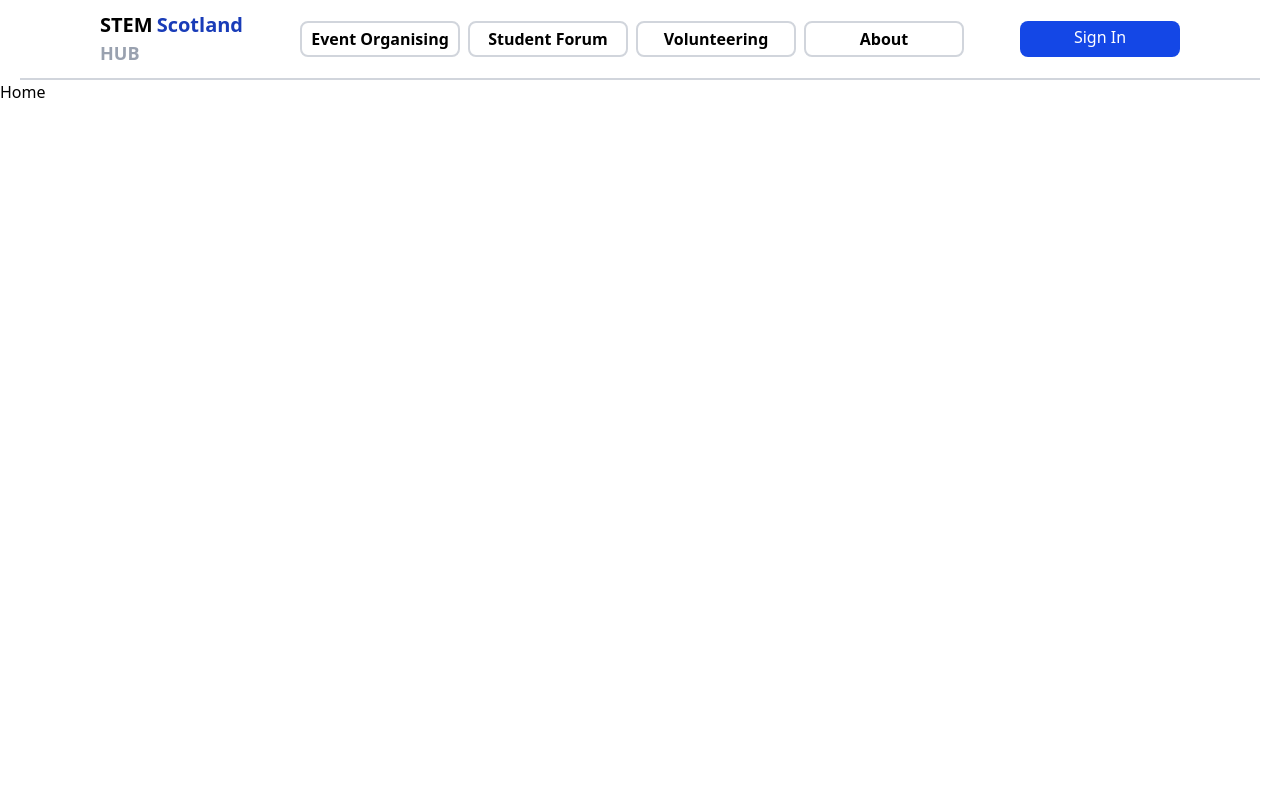
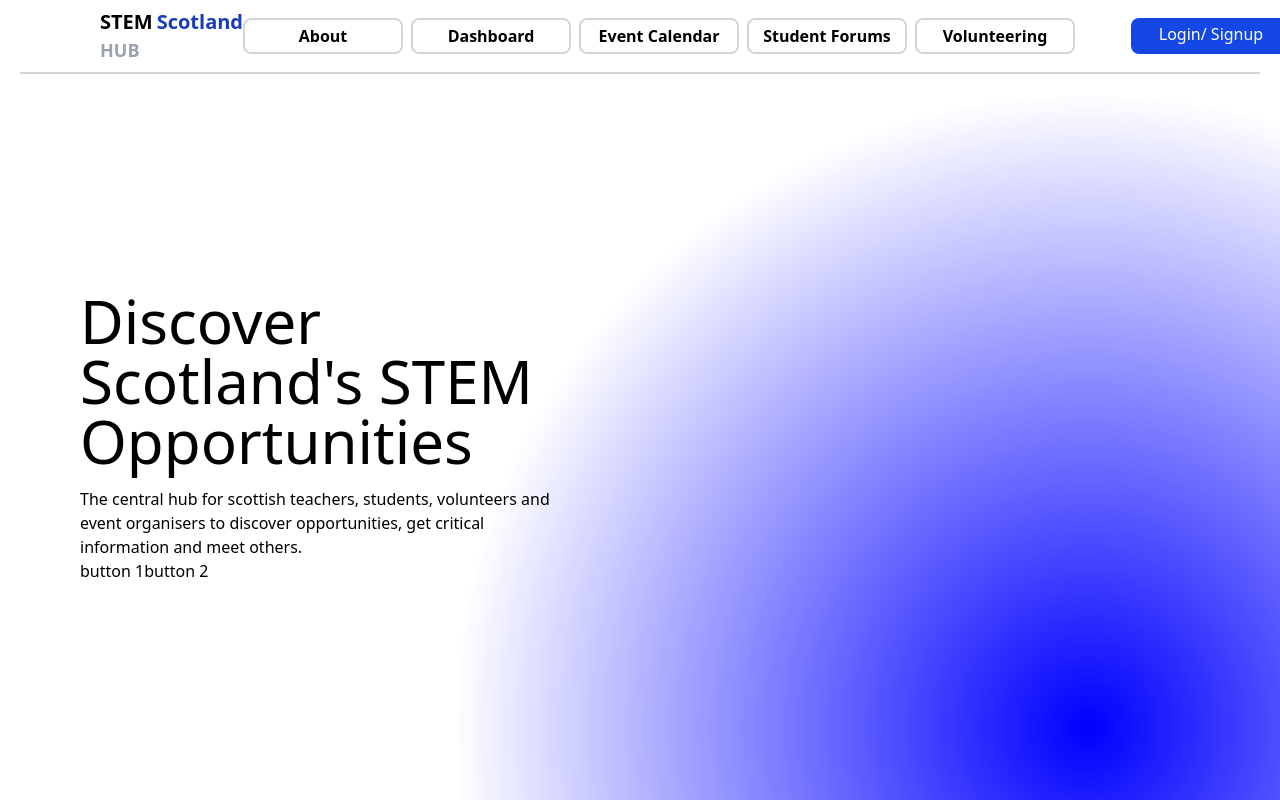
Before and after one commit to GrayHound85/stem-hub-scotland, a Next.js app in the folder app/: page / in a window 1280 px wide. Built offline with nearby package versions, Linux system fonts and the light colour scheme.

Commit message:
i dont quite know what i did but i did it

```diff
--- a/app/package.json
+++ b/app/package.json
@@ -9,9 +9,9 @@
     "lint": "eslint"
   },
   "dependencies": {
-    "next": "16.2.10",
-    "react": "19.2.4",
-    "react-dom": "19.2.4"
+    "next": "^16.2.10",
+    "react": "^19.2.4",
+    "react-dom": "^19.2.4"
   },
   "devDependencies": {
     "@tailwindcss/postcss": "^4",
--- /dev/null
+++ b/app/src/Components/GetAuth.tsx
@@ -0,0 +1,27 @@
+export async function check_valid(
+  value:
+    | "About"
+    | "Dashboard"
+    | "Event Calendar"
+    | "Explore Programs"
+    | "Student Forums"
+    | "Volunteering"
+    | "Login",
+) {
+  switch (value) {
+    case "About":
+      return true;
+    case "Dashboard":
+      return true;
+    case "Event Calendar":
+      return true;
+    case "Explore Programs":
+      return false;
+    case "Student Forums":
+      return true;
+    case "Volunteering":
+      return true;
+    case "Login":
+      return true;
+  }
+}
--- a/app/src/Components/NavBar.tsx
+++ b/app/src/Components/NavBar.tsx
@@ -1,11 +1,38 @@
 import Link from "next/link";
+import { check_valid } from "./GetAuth";
 
-function NavBar() {
-  const value: { display: string; link: string }[] = [
-    { display: "Event Organising", link: "/event_organising" },
-    { display: "Student Forum", link: "/student_forum" },
-    { display: "Volunteering", link: "/volunteering" },
-    { display: "About", link: "/about" },
+async function NavBar() {
+  const value: { display: string; link: string; requirement: boolean }[] = [
+    {
+      display: "About",
+      link: "/about",
+      requirement: await check_valid("About" as const),
+    },
+    {
+      display: "Dashboard",
+      link: "/dashboard",
+      requirement: await check_valid("Dashboard" as const),
+    },
+    {
+      display: "Event Calendar",
+      link: "/event_calendar",
+      requirement: await check_valid("Event Calendar" as const),
+    },
+    {
+      display: "Explore Programs",
+      link: "/explore_programs",
+      requirement: await check_valid("Explore Programs" as const),
+    },
+    {
+      display: "Student Forums",
+      link: "/student_forums",
+      requirement: await check_valid("Student Forums" as const),
+    },
+    {
+      display: "Volunteering",
+      link: "/volunteering",
+      requirement: await check_valid("Volunteering" as const),
+    },
   ];
   return (
     <div className="flex items-center justify-between bg-white border-b-2 border-gray-300 mx-5 p-1 px-20 h-20">
@@ -20,19 +47,20 @@ function NavBar() {
       </Link>
 
       <div className="flex gap-2">
-        {value.map((item, index) => (
-          <div
-            key={index}
-            className="flex justify-center w-40 border-2 border-gray-300 p-1 rounded-lg">
-            <Link
-              href={item.link}
-              className="text-black font-semibold">
-              {item.display}
-            </Link>
-          </div>
-        ))}
+        {value.map(
+          ({ display, link, requirement }, index) =>
+            requirement && (
+              <div
+                key={index}
+                className="flex justify-center w-40 border-2 border-gray-300 p-1 rounded-lg">
+                <Link href={link} className="text-black font-semibold">
+                  {display}
+                </Link>
+              </div>
+            ),
+        )}
         <div className="flex justify-center text-white bg-blue-700 w-40 p-1 ml-12 rounded-lg">
-          <h1> Sign In</h1>
+          <Link href="\login"> Login/{"\n"} Signup</Link>
         </div>
       </div>
     </div>
--- /dev/null
+++ b/app/src/app/dashboard/page.tsx
@@ -0,0 +1,5 @@
+function Dashboard() {
+  return <div>Dashboard</div>;
+}
+
+export default Dashboard;
--- /dev/null
+++ b/app/src/app/event_calendar/page.tsx
@@ -0,0 +1,5 @@
+function EventCalendar() {
+  return <div>EventCalendar</div>;
+}
+
+export default EventCalendar;
--- /dev/null
+++ b/app/src/app/explore_programs/page.tsx
@@ -0,0 +1,5 @@
+function ExplorePrograms() {
+  return <div>ExplorePrograms</div>;
+}
+
+export default ExplorePrograms;
--- a/app/src/app/layout.tsx
+++ b/app/src/app/layout.tsx
@@ -13,9 +13,11 @@ export default function RootLayout({
 }>) {
   return (
     <>
-      <NavBar />
       <html lang="en">
-        <body>{children}</body>
+        <body className="flex flex-col h-screen">
+          <NavBar />
+          {children}
+        </body>
       </html>
     </>
   );
--- /dev/null
+++ b/app/src/app/login/LoginForm.tsx
@@ -0,0 +1,55 @@
+"use client";
+import { type SubmitEvent } from "react";
+
+export default function LoginForm() {
+  function clicked(event: SubmitEvent<HTMLFormElement>) {
+    event.preventDefault();
+
+    const value = new FormData(event.currentTarget);
+
+    console.log(value.get("email"));
+    console.log(value.get("password"));
+  }
+
+  return (
+    <main className="flex h-screen justify-center items-center">
+      <form
+        className="w-full sm:w-1/3 border rounded-md p-4"
+        onSubmit={clicked}
+        method="POST">
+        <div className="flex justify-center">
+          <h1 className="font-bold text-2xl">Login</h1>
+        </div>
+        <div className="mb-4">
+          <label htmlFor="email" className="block mb-1">
+            Email
+          </label>
+          <input
+            id="email"
+            name="email"
+            type="email"
+            className="w-full border rounded-md px-3 py-2 outline-none focus:ring-2"
+            required
+          />
+        </div>
+        <div className="mb-4">
+          <label htmlFor="password" className="block mb-1">
+            Password
+          </label>
+          <input
+            id="password"
+            name="password"
+            type="password"
+            className=" w-full border rounded-md px-3 py-2 outline-none focus:ring-2"
+            required
+          />
+        </div>
+        <div className="flex justify-center border rounded-xl bg-blue-300 hover:bg-blue-500">
+          <button type="submit" className="text-2xl font-bold bg-center ">
+            Submit
+          </button>
+        </div>
+      </form>
+    </main>
+  );
+}
--- a/app/src/app/page.tsx
+++ b/app/src/app/page.tsx
@@ -3,8 +3,26 @@ import "./global.css";
 
 export default function Home() {
   return (
-    <>
-      <h1> Home</h1>
-    </>
+    <main
+      className="
+        h-full
+        bg-[radial-gradient(circle_at_85%_90%,blue_0%,white_50%)]">
+      <div className="flex flex-col justify-center items-center w-1/2 h-full">
+        <div className="w-3/4">
+          <h1 className="text-6xl">Discover</h1>
+          <h1 className="text-6xl">Scotland's STEM</h1>
+          <h1 className="text-6xl mb-4">Opportunities</h1>
+          <p>
+            The central hub for scottish teachers, students, volunteers and
+            event organisers to discover opportunities, get critical information
+            and meet others.
+          </p>
+          <div className="flex flex-row">
+            <h1> button 1</h1>
+            <h1> button 2</h1>
+          </div>
+        </div>
+      </div>
+    </main>
   );
 }
--- a/app/src/app/student_forum/page.tsx
+++ /dev/null
@@ -1,4 +0,0 @@
-function student_forum() {
-  return <div>student_forum</div>;
-}
-export default student_forum;
--- /dev/null
+++ b/app/src/app/student_forums/page.tsx
@@ -0,0 +1,4 @@
+function student_forums() {
+  return <div>student_forums</div>;
+}
+export default student_forums;
```
Also changed, not shown: app/src/app/login/page.tsx (added, +15 -0 lines), 1 other file (tests, documents, lock files or other folders).
